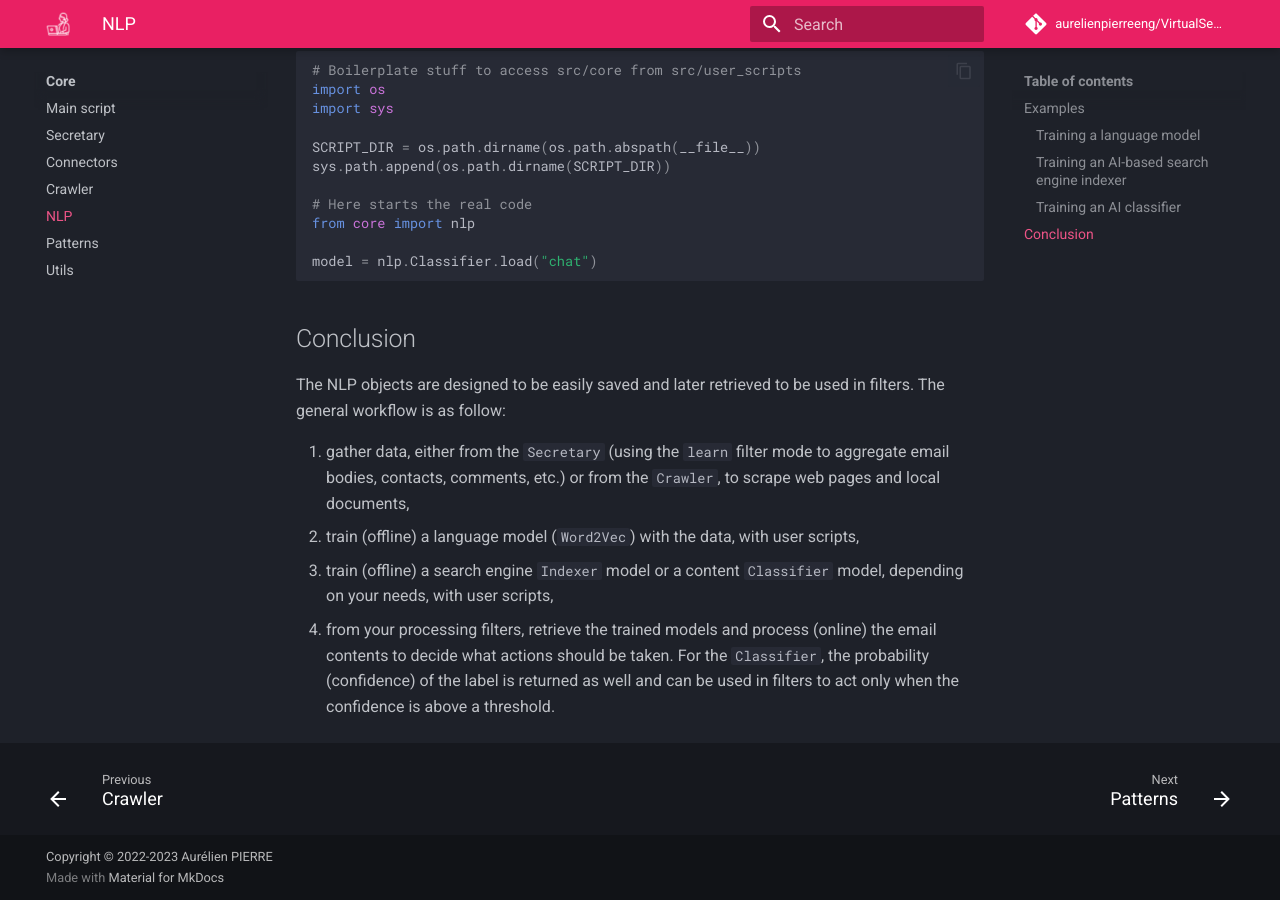
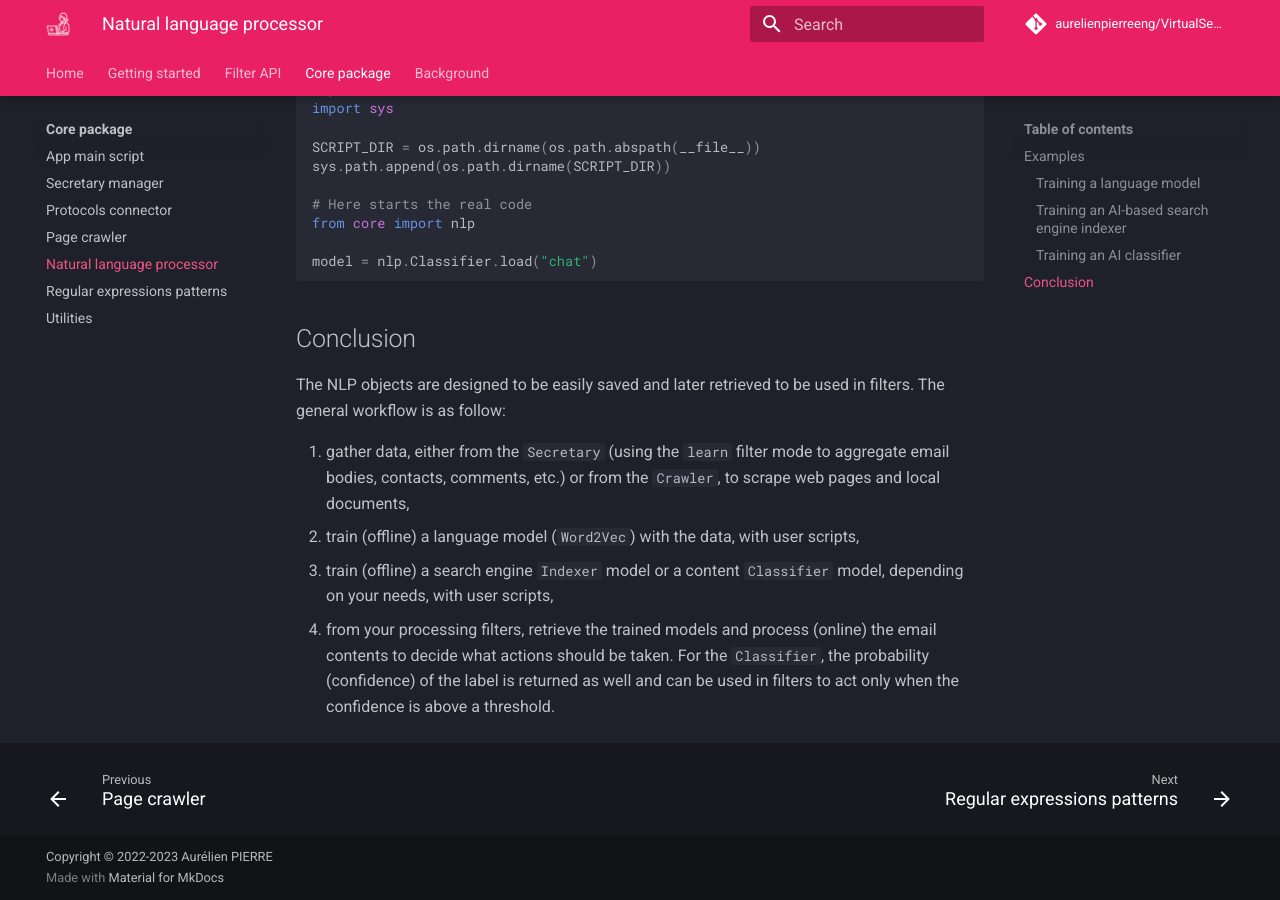
Before and after one commit to aurelienpierreeng/VirtualSecretary, an MkDocs documentation site: the page built from docs/core/5-nlp.md, in a window 1280 px wide and 900 px high, scrolled down 3941 px. Built offline with MkDocs 1.6.1 and Material for MkDocs 9.7.7, drawn with Linux system fonts in a browser that asks for light colours; comment, search, counter and statistics services are not loaded.

Commit message:
Docs: add manual meny

```diff
--- a/mkdocs.yml
+++ b/mkdocs.yml
@@ -4,6 +4,36 @@ repo_url: https://github.com/aurelienpierreeng/VirtualSecretary
 repo_name: aurelienpierreeng/VirtualSecretary
 edit_uri: blob/main/docs/
 copyright: Copyright &copy; 2022-2023 Aurélien PIERRE
+
+nav:
+  - Home: index.md
+  - Getting started:
+    - starting/index.md
+    - Install: starting/1-install.md
+    - Configure: starting/2-configure.md
+    - Run: starting/3-run.md
+    - Example filters: starting/4-example-filters.md
+    - Writing custom filters: starting/5-writing-filters.md
+    - Crawling pages: starting/6-crawling-pages.md
+  - Filter API:
+    - Emails: Filter API/emails.md
+    - CardDAV: Filter API/carddav.md
+    - Instagram: Filter API/Instagram.md
+    - Implement your own protocols: Filter API/your-own-protocols.md
+  - Core package:
+    - core/index.md
+    - App main script: core/1-main.md
+    - Secretary manager: core/2-secretary.md
+    - Protocols connector: core/3-connectors.md
+    - Page crawler: core/4-crawler.md
+    - Natural language processor: core/5-nlp.md
+    - Regular expressions patterns: core/6-patterns.md
+    - Utilities: core/7-utils.md
+  - Background:
+    - Why ?: background/1-why.md
+    - Proposed workflow: background/2-Proposed-workflow.md
+    - Email authentication: background/3-Authentication.md
+    - Risk analysis: background/4-Risk-analysis.md
 
 
 theme:
@@ -14,12 +44,15 @@ theme:
     - content.code.annotate
     - content.code.copy
     - content.tooltips
+    - navigation.expand
     - navigation.instant
     - navigation.top
     - navigation.sections
     - navigation.footer
     - navigation.indexes
     - navigation.tabs
+    - navigation.tabs.sticky
+    - navigation.tracking
     - search.highlight
     - search.suggest
     - toc.follow
```
